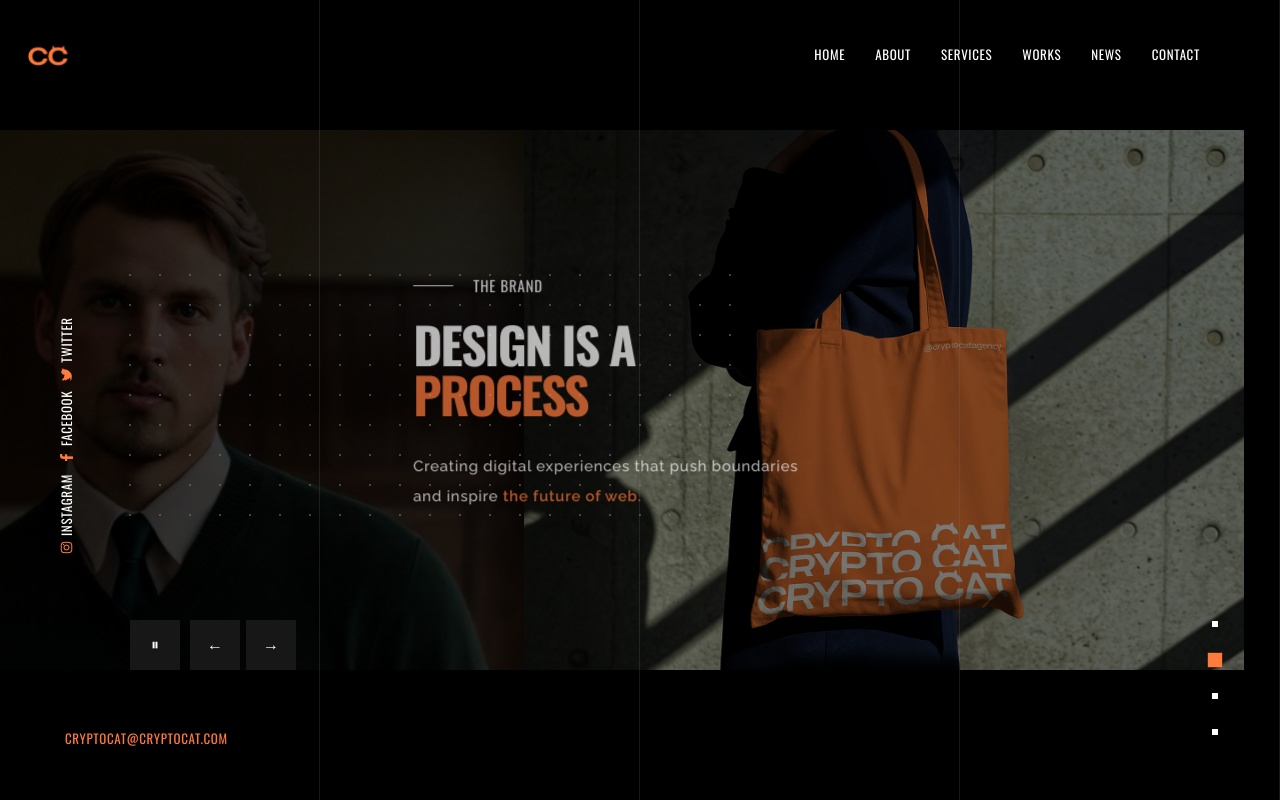
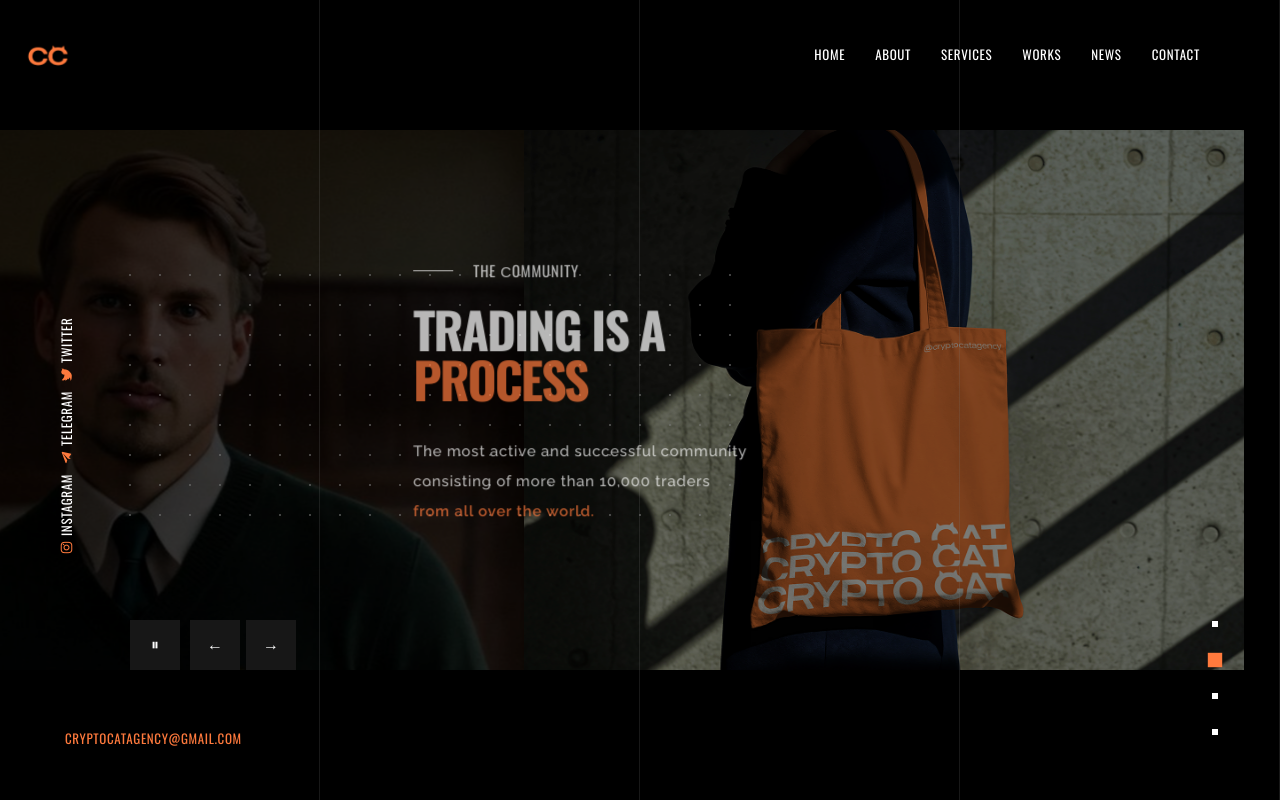
Before and after one commit to woodsmokeheart/cryptocat, a Next.js app: page / in a window 1280 px wide. Built offline with nearby package versions, Linux system fonts and the light colour scheme.

Commit message:
Update social media and contact information
- Replace Facebook icon with Telegram in social icons
- Change Facebook text to TELEGRAM
- Update email address from cryptocat@cryptocat.com to cryptocatagency@gmail.com
- Update contact info in HeroSlider and BottomCredits components

```diff
--- a/src/components/BottomCredits/BottomCredits.tsx
+++ b/src/components/BottomCredits/BottomCredits.tsx
@@ -7,7 +7,7 @@ const BottomCredits = () => {
   return (
     <div className={styles.bottomCredits}>
       <h4 className={`${styles.bottomCreditsLead} ${styles.bottomCreditsLeadColor}`}>
-        <a href="mailto:cryptocat@cryptocat.com">cryptocat@cryptocat.com</a>
+        <a href="mailto:cryptocatagency@gmail.com">cryptocatagency@gmail.com</a>
       </h4>
     </div>
   )
--- a/src/components/Hero/Hero.tsx
+++ b/src/components/Hero/Hero.tsx
@@ -19,35 +19,35 @@ const slides: Slide[] = [
     heading: "The Company",
     title: "Simplicity is",
     titleAccent: "complex",
-    description: "Lorem Ipsum has been the industry's standard dummy text ever",
-    descriptionAccent: "since the 1500s.",
+    description: "We provide relevant solutions for every day, regardless of the",
+    descriptionAccent: "market stage.",
     bgImage: styles.bgImg1
   },
   {
     id: 2,
-    heading: "The Brand",
-    title: "Design is a",
+    heading: "The Сommunity",
+    title: "Trading is a",
     titleAccent: "process",
-    description: "Creating digital experiences that push boundaries and inspire",
-    descriptionAccent: "the future of web.",
+    description: "The most active and successful community consisting of more than 10,000 traders",
+    descriptionAccent: "from all over the world.",
     bgImage: styles.bgImg2
   },
   {
     id: 3,
-    heading: "The Legacy",
-    title: "Aesthetic is a",
+    heading: "The Team",
+    title: "Composure is a",
     titleAccent: "decision",
-    description: "Crafting elegant solutions with clean, maintainable code",
-    descriptionAccent: "that speaks volumes.",
+    description: "The team is worthy of being called the",
+    descriptionAccent: "best in their field.",
     bgImage: styles.bgImg3
   },
   {
     id: 4,
     heading: "The Future",
-    title: "Style is",
-    titleAccent: "everything",
-    description: "Building tomorrow's digital experiences today with innovation",
-    descriptionAccent: "and precision.",
+    title: "Achievements that",
+    titleAccent: "are impressive",
+    description: "The uniqueness of the approaches combined with mentoring and modern technologies",
+    descriptionAccent: "can surprise you.",
     bgImage: styles.bgImg4
   }
 ]
--- a/src/components/HeroSlider/HeroSlider.tsx
+++ b/src/components/HeroSlider/HeroSlider.tsx
@@ -143,7 +143,7 @@ const HeroSlider = () => {
           <span className={styles.contactLabel}>(+1) 234 56 789</span>
         </div>
         <div className={styles.contactItem}>
-          <span className={styles.contactAccent}>CRYPTOCAT@CRYPTOCAT.COM</span>
+          <span className={styles.contactAccent}>CRYPTOCATAGENCY@GMAIL.COM</span>
         </div>
       </div>
     </div>
--- a/src/components/SocialIcons/SocialIcons.tsx
+++ b/src/components/SocialIcons/SocialIcons.tsx
@@ -1,7 +1,7 @@
 'use client'
 
 import React from 'react'
-import { FaInstagram, FaFacebookF, FaTwitter } from 'react-icons/fa'
+import { FaInstagram, FaTelegramPlane, FaTwitter } from 'react-icons/fa'
 import styles from './SocialIcons.module.css'
 
 const SocialIcons = () => {
@@ -16,8 +16,8 @@ const SocialIcons = () => {
         </li>
         <li>
           <a href="#" className={styles.socialLink}>
-            <FaFacebookF className={styles.socialIcon} />
-            <span>FACEBOOK</span>
+            <FaTelegramPlane className={styles.socialIcon} />
+            <span>TELEGRAM</span>
           </a>
         </li>
         <li>
```
